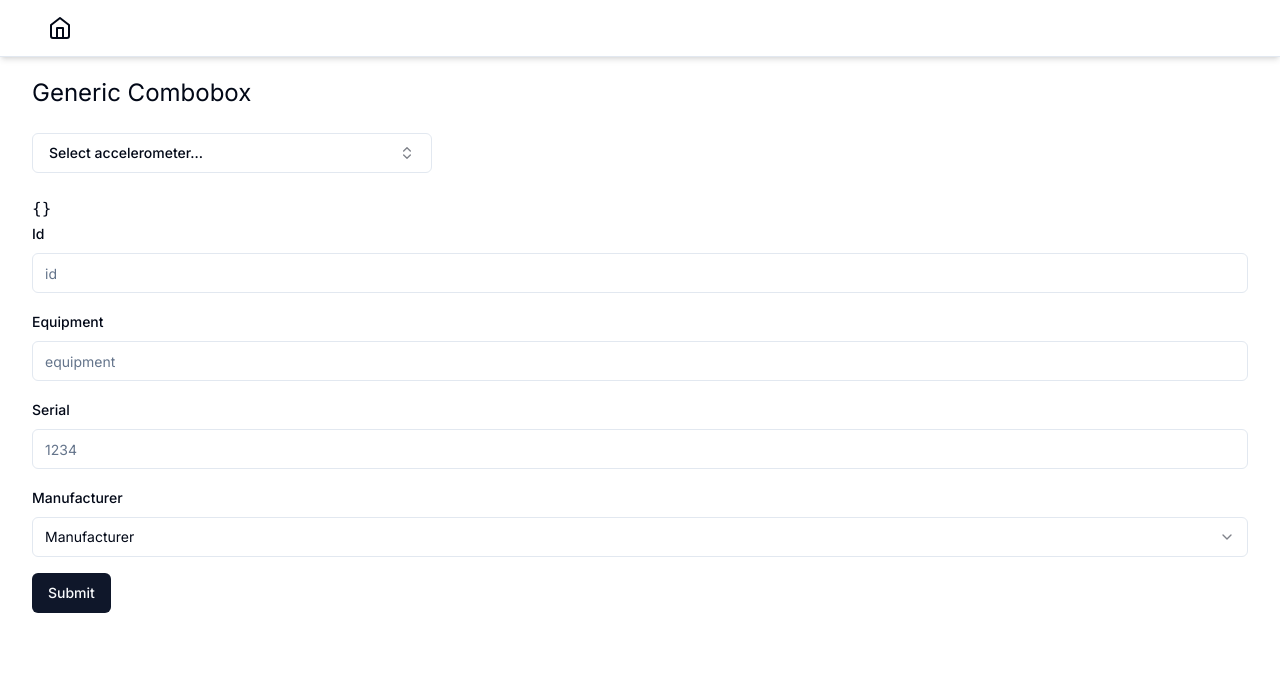
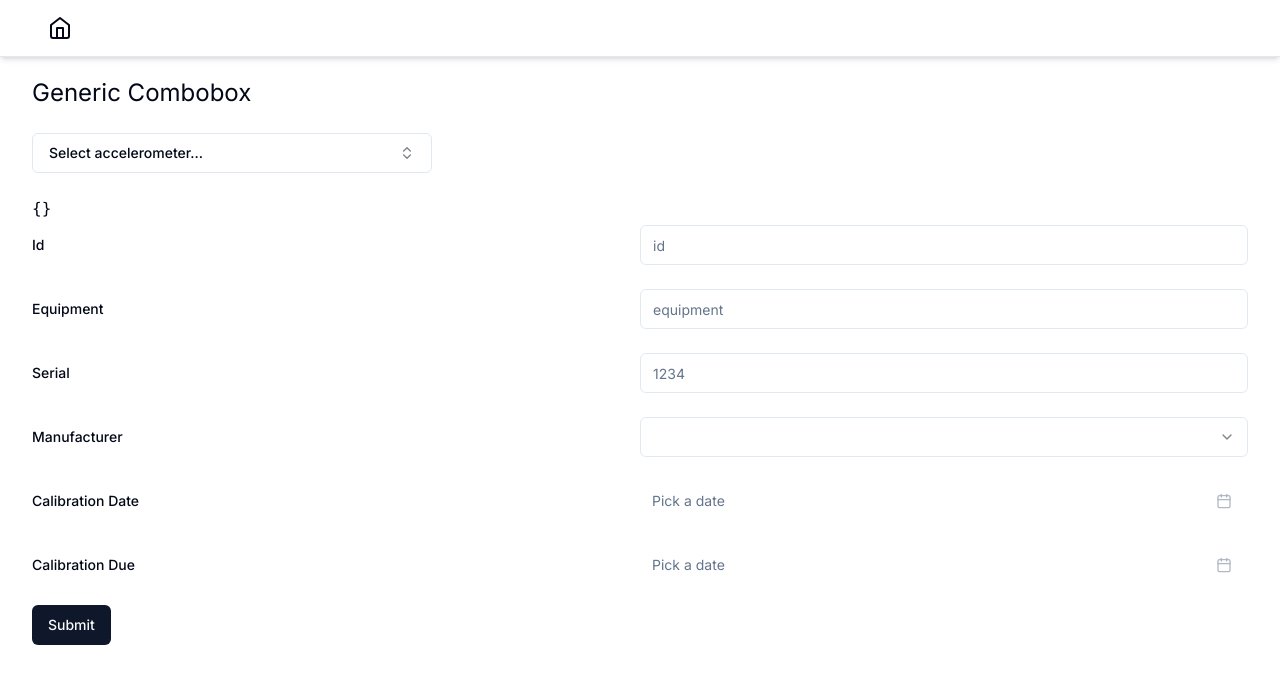
Before and after one commit to fairulazmin/myapp, a Next.js app: page /generic-combobox in a window 1280 px wide. Shown: the top 684 px of the page. Built offline with nearby package versions, Linux system fonts and the light colour scheme.

Commit message:
still working on generic input form

```diff
--- a/app/(generic)/generic-combobox/accelerometer-form.tsx
+++ b/app/(generic)/generic-combobox/accelerometer-form.tsx
@@ -4,25 +4,19 @@ import { useForm } from "react-hook-form";
 import { zodResolver } from "@hookform/resolvers/zod";
 import z from "zod";
 
-import {
-  Form,
-  FormItem,
-  FormField,
-  FormLabel,
-  FormControl,
-  FormMessage,
-  FormDescription,
-} from "@/components/ui/form";
+import { Form } from "@/components/ui/form";
 import { Button } from "@/components/ui/button";
-import { InputTextForm } from "./input-text-form";
-import { InputNumberForm } from "./input-number-form";
+import { InputForm } from "./input-form";
 import { SelectForm } from "./select-form";
+import { CalendarForm } from "./calendar-form";
 
 const accelerometerSchema = z.object({
   id: z.number(),
   equipment: z.string().min(2),
   serial: z.string().min(2),
   manufacturer: z.string(),
+  calb_date: z.date(),
+  calb_due: z.date(),
   // model: z.string(),
   // accuracy: z.string(),
   // range: z.string(),
@@ -35,7 +29,7 @@ const accelerometerSchema = z.object({
   // accelerometerCalibrationId: z.number().nullish(), //number | null | undefined
 });
 
-type AccelerometerFormValues = z.infer<typeof accelerometerSchema>;
+export type AccelerometerFormValues = z.infer<typeof accelerometerSchema>;
 
 export const AccelerometerForm = () => {
   const form = useForm<AccelerometerFormValues>({
@@ -55,14 +49,43 @@ export const AccelerometerForm = () => {
       <pre>{JSON.stringify(form.formState.errors, null, 2)}</pre>
       <Form {...form}>
         <form onSubmit={form.handleSubmit(onSubmit)} className="space-y-4">
-          <InputNumberForm form={form} name="id" placeholder="id" />
-          <InputTextForm name="equipment" placeholder="equipment" form={form} />
-          <InputTextForm name="serial" placeholder="1234" form={form} />
+          <InputForm
+            form={form}
+            name="id"
+            placeholder="id"
+            type="number"
+            alignLabel="left"
+          />
+          <InputForm
+            name="equipment"
+            placeholder="equipment"
+            form={form}
+            alignLabel="left"
+          />
+          <InputForm
+            name="serial"
+            placeholder="1234"
+            form={form}
+            alignLabel="left"
+          />
           <SelectForm
             name="manufacturer"
-            placeholder="Manufacturer"
             form={form}
+            alignLabel="left"
             options={[{ value: "B&K" }, { value: "Kistler" }, { value: "PCB" }]}
+          />
+          <CalendarForm
+            form={form}
+            name="calb_date"
+            label="Calibration Date"
+            alignLabel="left"
+            disabled={true}
+          />
+          <CalendarForm
+            form={form}
+            name="calb_due"
+            label="Calibration Due"
+            alignLabel="left"
           />
           <Button type="submit">Submit</Button>
         </form>
--- /dev/null
+++ b/app/(generic)/generic-combobox/calendar-form.tsx
@@ -0,0 +1,83 @@
+import { UseFormReturn, Path } from "react-hook-form";
+import { format } from "date-fns";
+import {
+  FormItem,
+  FormField,
+  FormLabel,
+  FormControl,
+  FormMessage,
+} from "@/components/ui/form";
+import {
+  Popover,
+  PopoverContent,
+  PopoverTrigger,
+} from "@/components/ui/popover";
+import { Button } from "@/components/ui/button";
+import { Calendar } from "@/components/ui/calendar";
+import { cn } from "@/lib/utils";
+import { CalendarIcon } from "lucide-react";
+
+export type FieldValues = Record<string, any>;
+
+interface CalendarProps<TFieldValues extends FieldValues> {
+  form: UseFormReturn<TFieldValues>;
+  name: Path<TFieldValues>;
+  label?: string;
+  alignLabel?: "top" | "left";
+  disabled?: boolean;
+}
+
+export const CalendarForm = <TFieldValues extends FieldValues>({
+  form,
+  name,
+  label = name,
+  alignLabel = "top",
+  disabled = false,
+}: CalendarProps<TFieldValues>) => (
+  <FormField
+    control={form.control}
+    name={name}
+    render={({ field }) => (
+      <FormItem
+        className={cn(alignLabel === "left" && "grid grid-cols-2 items-center")}
+      >
+        <FormLabel>{label}</FormLabel>
+        <div className="h-full">
+          <Popover>
+            <PopoverTrigger asChild>
+              <FormControl>
+                <Button
+                  variant={"ghost"}
+                  className={cn(
+                    "w-full pl-3 text-center font-normal",
+                    !field.value && "text-muted-foreground",
+                  )}
+                >
+                  {field.value ? (
+                    format(field.value, "d MMM yyyy")
+                  ) : (
+                    <span>Pick a date</span>
+                  )}
+                  <CalendarIcon className="ml-auto h-4 w-4 opacity-50" />
+                </Button>
+              </FormControl>
+            </PopoverTrigger>
+            <PopoverContent className="w-auto p-0" align="start">
+              <Calendar
+                mode="single"
+                selected={field.value as Date}
+                defaultMonth={field.value as Date}
+                onSelect={(e) => field.onChange(e)}
+                disabled={
+                  disabled &&
+                  ((date) => date > new Date() || date < new Date("1900-01-01"))
+                }
+                initialFocus
+              />
+            </PopoverContent>
+          </Popover>
+        </div>
+      </FormItem>
+    )}
+  />
+);
--- /dev/null
+++ b/app/(generic)/generic-combobox/input-form.tsx
@@ -0,0 +1,59 @@
+import { UseFormReturn, Path } from "react-hook-form";
+
+import {
+  FormItem,
+  FormField,
+  FormLabel,
+  FormControl,
+  FormMessage,
+} from "@/components/ui/form";
+import { Input } from "@/components/ui/input";
+import { cn } from "@/lib/utils";
+
+export type FieldValues = Record<string, any>;
+
+interface InputFormProps<TFieldValues extends FieldValues> {
+  form: UseFormReturn<TFieldValues>;
+  name: Path<TFieldValues>;
+  label?: string;
+  alignLabel?: "top" | "left";
+  type?: "number" | "text";
+  placeholder?: string;
+}
+
+export const InputForm = <TFieldValues extends FieldValues>({
+  form,
+  name,
+  label = name,
+  alignLabel = "top",
+  type = "text",
+  placeholder = "",
+}: InputFormProps<TFieldValues>) => (
+  <FormField
+    control={form.control}
+    name={name}
+    render={({ field }) => (
+      <FormItem
+        className={cn(alignLabel === "left" && "grid grid-cols-2 items-center")}
+      >
+        <FormLabel>
+          <span className="capitalize">{label}</span>
+        </FormLabel>
+        <div className="h-full">
+          <FormControl>
+            <Input
+              {...field}
+              placeholder={placeholder}
+              type={type}
+              onChange={(e) => {
+                type === "text"
+                  ? field.onChange(e)
+                  : field.onChange(e.target.valueAsNumber);
+              }}
+            />
+          </FormControl>
+        </div>
+      </FormItem>
+    )}
+  />
+);
--- a/app/(generic)/generic-combobox/input-number-form.tsx
+++ /dev/null
@@ -1,46 +0,0 @@
-import { UseFormReturn, Path } from "react-hook-form";
-
-import {
-  FormItem,
-  FormField,
-  FormLabel,
-  FormControl,
-  FormMessage,
-} from "@/components/ui/form";
-import { Input } from "@/components/ui/input";
-
-export type FieldValues = Record<string, any>;
-
-interface InputNumberFormProps<TFieldValues extends FieldValues> {
-  form: UseFormReturn<TFieldValues>;
-  name: Path<TFieldValues>;
-  placeholder: string;
-}
-
-export const InputNumberForm = <TFieldValues extends FieldValues>({
-  form,
-  name,
-  placeholder,
-}: InputNumberFormProps<TFieldValues>) => (
-  <FormField
-    control={form.control}
-    name={name}
-    render={({ field }) => (
-      <FormItem>
-        <FormLabel>
-          <span className="capitalize">{name}</span>
-        </FormLabel>
-        <FormControl>
-          <Input
-            placeholder={placeholder}
-            {...field}
-            type="number"
-            onChange={(e) => {
-              field.onChange(e.target.valueAsNumber);
-            }}
-          />
-        </FormControl>
-      </FormItem>
-    )}
-  />
-);
--- a/app/(generic)/generic-combobox/input-text-form.tsx
+++ /dev/null
@@ -1,39 +0,0 @@
-import { UseFormReturn, Path } from "react-hook-form";
-
-import {
-  FormItem,
-  FormField,
-  FormLabel,
-  FormControl,
-  FormMessage,
-} from "@/components/ui/form";
-import { Input } from "@/components/ui/input";
-
-export type FieldValues = Record<string, any>;
-
-interface InputTextFormProps<TFieldValues extends FieldValues> {
-  form: UseFormReturn<TFieldValues>;
-  name: Path<TFieldValues>;
-  placeholder: string;
-}
-
-export const InputTextForm = <TFieldValues extends FieldValues>({
-  form,
-  name,
-  placeholder,
-}: InputTextFormProps<TFieldValues>) => (
-  <FormField
-    control={form.control}
-    name={name}
-    render={({ field }) => (
-      <FormItem>
-        <FormLabel>
-          <span className="capitalize">{name}</span>
-        </FormLabel>
-        <FormControl>
-          <Input placeholder={placeholder} {...field} />
-        </FormControl>
-      </FormItem>
-    )}
-  />
-);
--- a/app/(generic)/generic-combobox/page.tsx
+++ b/app/(generic)/generic-combobox/page.tsx
@@ -1,6 +1,8 @@
-import z from "zod";
 import { Combobox } from "./combobox";
-import { AccelerometerForm } from "./accelerometer-form";
+import {
+  AccelerometerForm,
+  AccelerometerFormValues,
+} from "./accelerometer-form";
 
 const accelerometers: AccelerometerFormValues[] = [
   {
--- a/app/(generic)/generic-combobox/select-form.tsx
+++ b/app/(generic)/generic-combobox/select-form.tsx
@@ -15,49 +15,58 @@ import {
   SelectValue,
   SelectContent,
 } from "@/components/ui/select";
-import { Input } from "@/components/ui/input";
+import { cn } from "@/lib/utils";
 
 export type FieldValues = Record<string, any>;
 
 interface Option {
   value: string;
+  label?: string;
 }
 
 interface SelectFormProps<T extends Option, TFieldValues extends FieldValues> {
   form: UseFormReturn<TFieldValues>;
   name: Path<TFieldValues>;
-  placeholder: string;
+  alignLabel?: "top" | "left";
+  label?: string;
+  placeholder?: string;
   options: T[];
 }
 
 export const SelectForm = <T extends Option, TFieldValues extends FieldValues>({
   form,
   name,
-  placeholder,
+  label = name,
+  alignLabel = "top",
+  placeholder = "",
   options,
 }: SelectFormProps<T, TFieldValues>) => (
   <FormField
     control={form.control}
     name={name}
     render={({ field }) => (
-      <FormItem>
+      <FormItem
+        className={cn(alignLabel === "left" && "grid grid-cols-2 items-center")}
+      >
         <FormLabel>
-          <span className="capitalize">{name}</span>
+          <span className="capitalize">{label}</span>
         </FormLabel>
+        <div className="h-full">
           <Select onValueChange={field.onChange} defaultValue={field.value}>
             <FormControl>
-            <SelectTrigger>
+              <SelectTrigger className="">
                 <SelectValue placeholder={placeholder} />
               </SelectTrigger>
             </FormControl>
             <SelectContent>
               {options.map((option, idx) => (
                 <SelectItem key={idx} value={option.value}>
-                {option.value}
+                  {option.label || option.value}
                 </SelectItem>
               ))}
             </SelectContent>
           </Select>
+        </div>
       </FormItem>
     )}
   />
```
Lines whose indentation alone changed are shown as unchanged.
